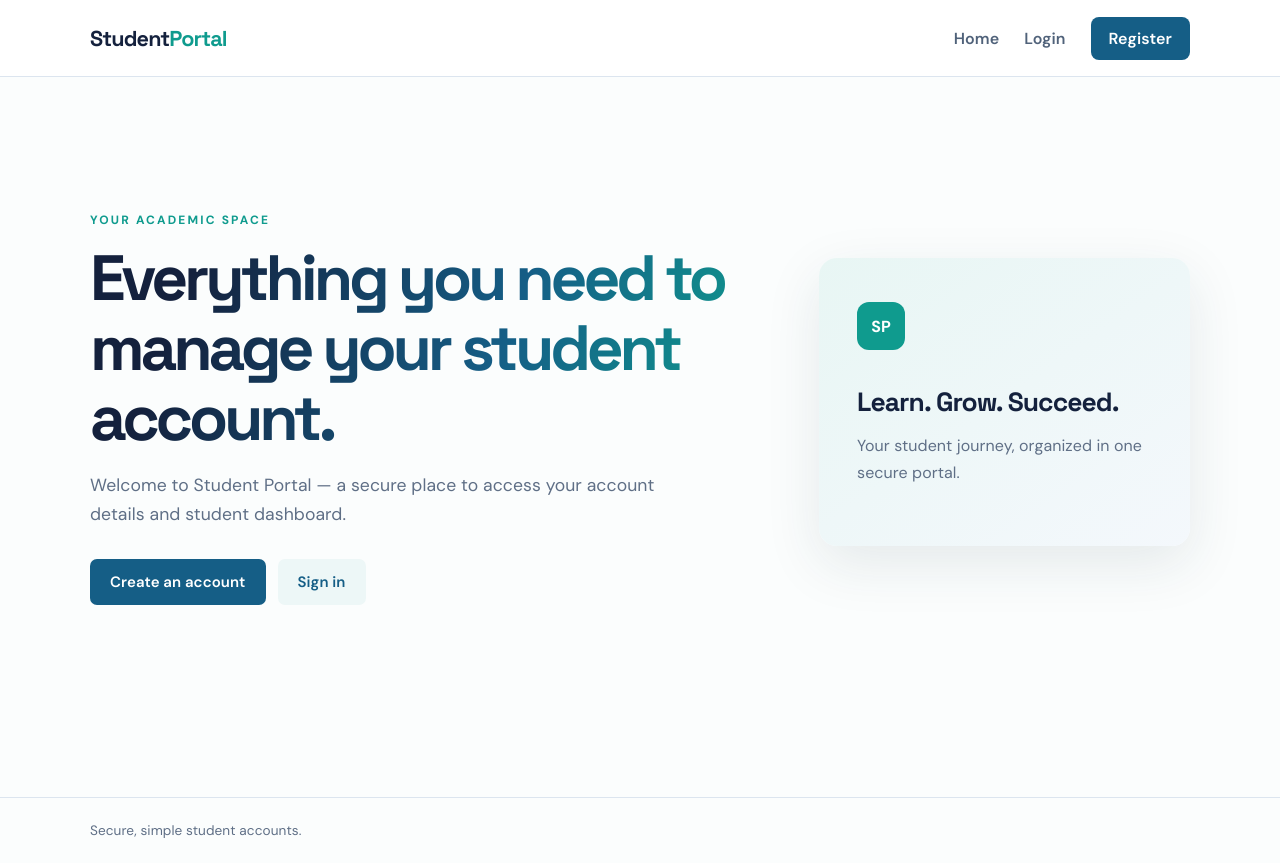
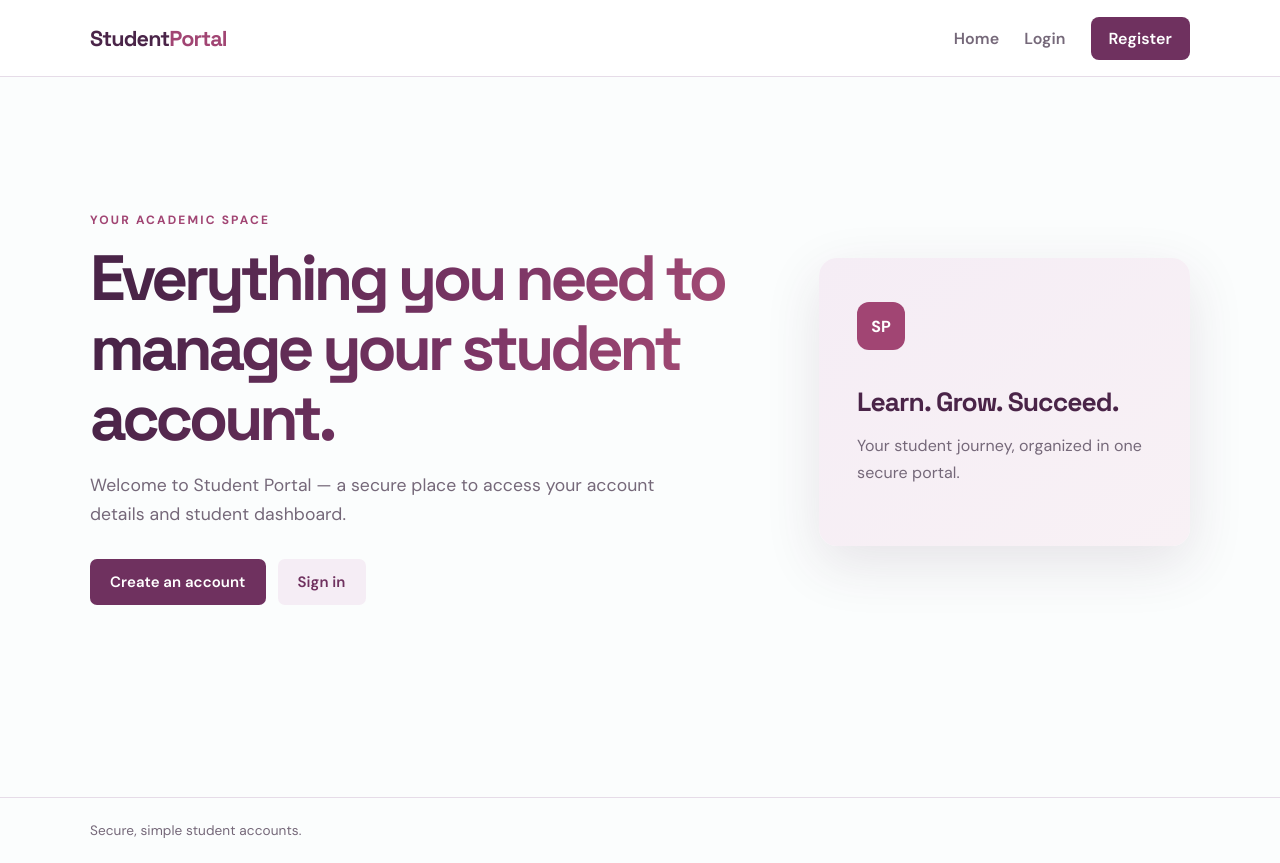
Before and after one commit to akashbondada1234/student-portal, a FastAPI app: page / in a window 1280 px wide. Run offline with FastAPI, Linux system fonts and the light colour scheme.

Commit message:
Update visual theme to plum and berry palette

```diff
--- a/static/style.css
+++ b/static/style.css
@@ -14,3 +14,17 @@ h2{color:#14213d;letter-spacing:-.035em}
 label{color:#263b59}
 .info-grid strong{color:#1d3557}
 .badge{color:#0f9b8e}
+
+/* Editorial plum and berry theme */
+:root{--ink:#34263a;--muted:#756879;--line:#e6dce8;--blue:#6f315f;--teal:#a14573;--pale:#f5edf5;--white:#fff;--shadow:0 18px 55px rgba(76,38,70,.12)}
+body{color:#34263a}
+h1{background:linear-gradient(110deg,#4a2448 10%,#7b3565 58%,#ad5078 100%);-webkit-background-clip:text;background-clip:text;-webkit-text-fill-color:transparent}
+h2{color:#4a2448}
+.brand{color:#4a2448}.brand span{color:#a14573}
+.nav-links a,.nav-button{color:#756879}.nav-links a:hover,.form-foot a{color:#6f315f}
+.nav-cta,.primary{background:#6f315f}.secondary{background:#f5edf5;color:#6f315f}.outline{border-color:#e6dce8;color:#6f315f}
+.eyebrow,.label{color:#a14573}.hero-card{background:linear-gradient(145deg,#f5edf5,#f8f1f5)}
+.card-icon,.avatar{background:#a14573}
+label{color:#51384f}input{color:#34263a;border-color:#d8c9da}input:focus{outline-color:#dfb9cc;border-color:#a14573}
+.info-grid strong{color:#51384f}.badge{color:#a14573}
+.admin-mark{background:#f3e8f0;color:#7b3565}.denied-icon{background:#f3e8f0;color:#7b3565}
```
